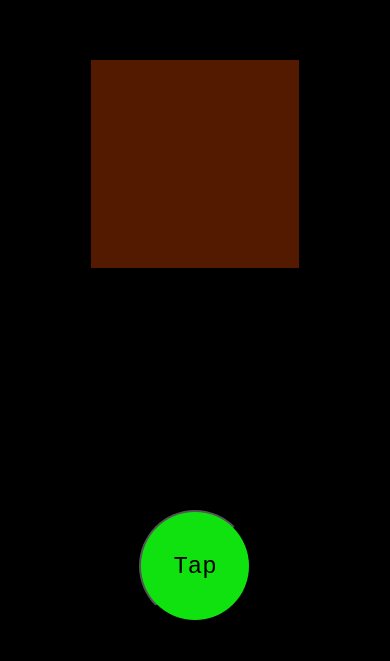
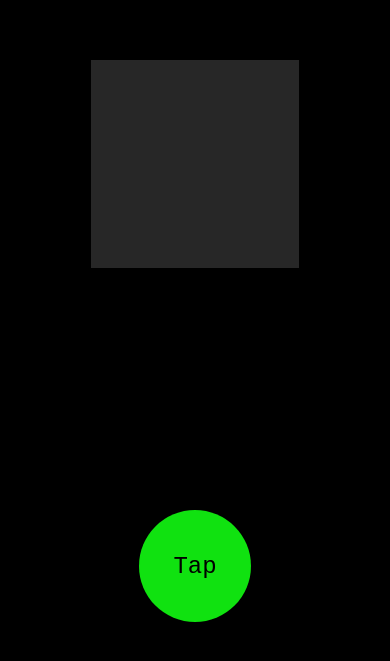
Before and after one commit to event298horizon/Friends-Website, a plain HTML site: page index.html in a window 390 px wide. Shown: the part 109-770 px from the top of the page. Drawn offline with Linux system fonts and the light colour scheme.

Commit message:
completed

```diff
--- a/style.css
+++ b/style.css
@@ -366,7 +366,7 @@
     .wave {
         height: 100%;
         width: 100%;
-        background: rgb(83, 26, 0);
+        background: rgb(39, 39, 39);
         position: absolute;
         top:0%;
         animation-duration: 2s;
@@ -393,6 +393,7 @@
         font-family: monospace;
         background: rgb(16, 226, 16);
         border-radius: 50%;
+        border: none;
         position: absolute;
         top: 80%;
         left: 50%;
```
